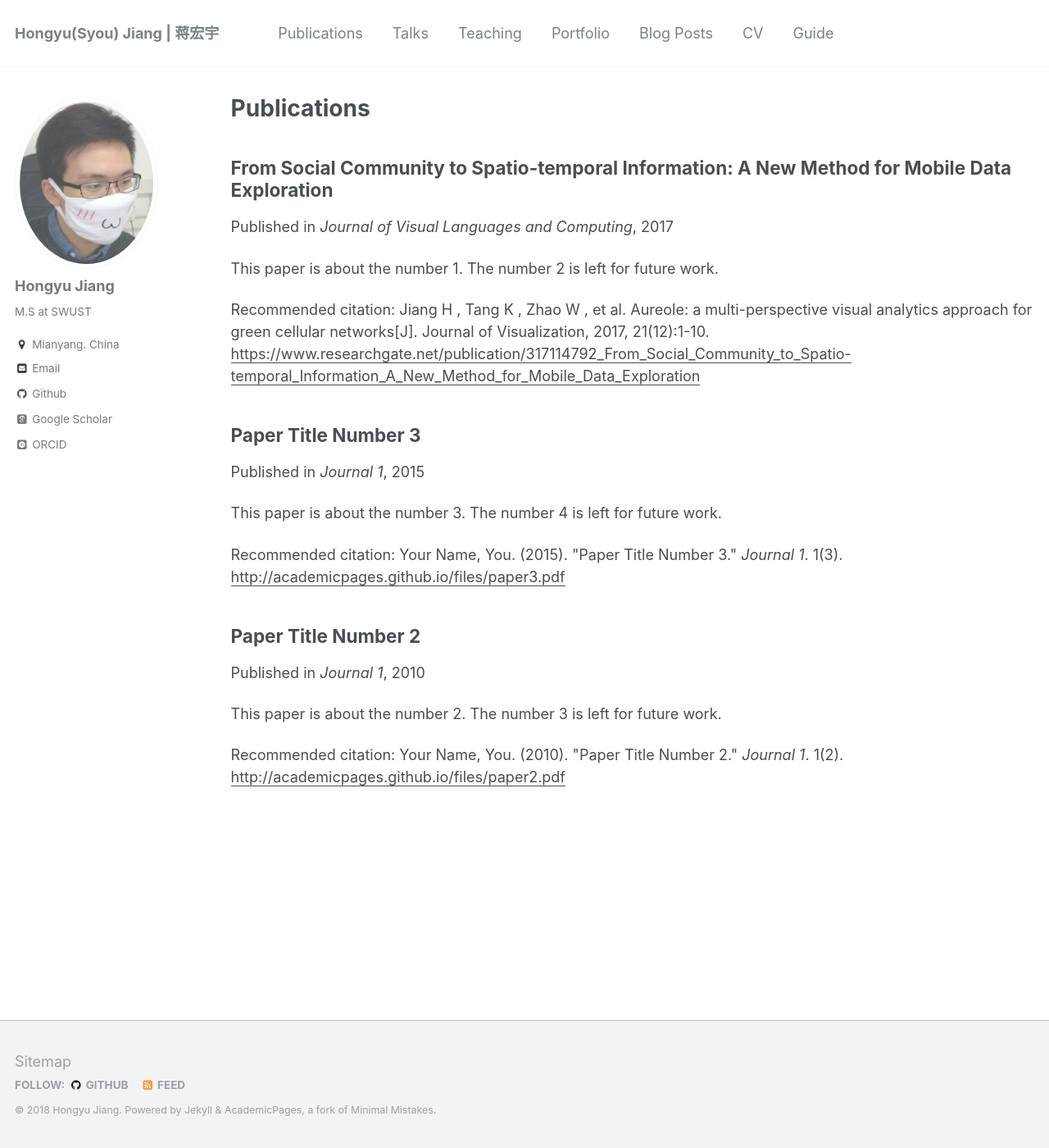
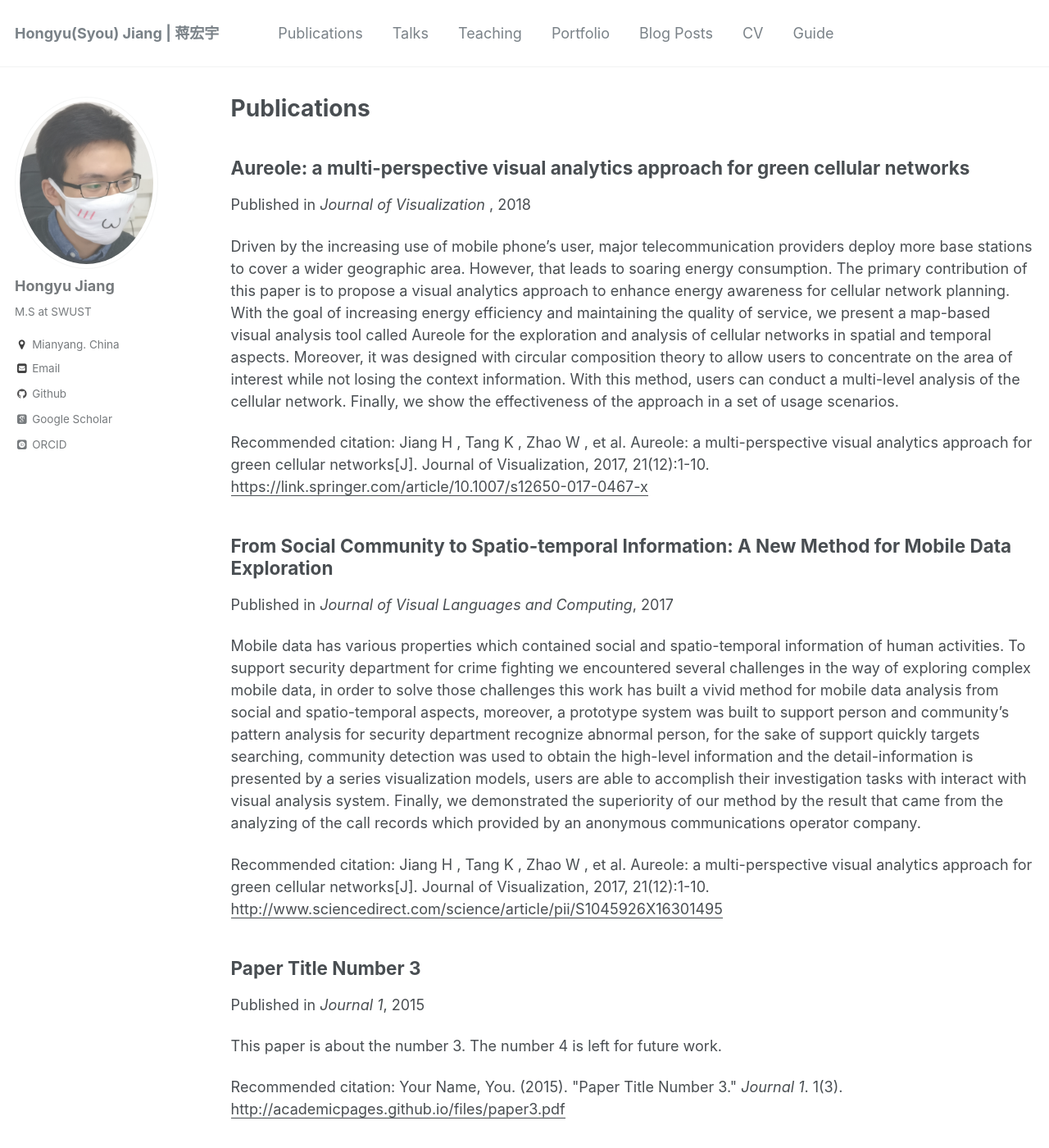
Before and after one commit to HongyuJiang/hongyujiang.github.io, a Jekyll site: the page built from _pages/publications.md, in a window 1280 px wide and 1400 px high. Shown: the whole window at 82% size. Built offline with Jekyll 4.4.1, drawn with Linux system fonts in a browser that asks for light colours; some web fonts are replaced.

Commit message:
add a paper

```diff
--- /dev/null
+++ b/_publications/aureole.md
@@ -0,0 +1,16 @@
+---
+title: "Aureole: a multi-perspective visual analytics approach for green cellular networks"
+collection: publications
+permalink: /publication/aurole
+excerpt: 'Driven by the increasing use of mobile phone’s user, major telecommunication providers deploy more base stations to cover a wider geographic area. However, that leads to soaring energy consumption. The primary contribution of this paper is to propose a visual analytics approach to enhance energy awareness for cellular network planning. With the goal of increasing energy efficiency and maintaining the quality of service, we present a map-based visual analysis tool called Aureole for the exploration and analysis of cellular networks in spatial and temporal aspects. Moreover, it was designed with circular composition theory to allow users to concentrate on the area of interest while not losing the context information. With this method, users can conduct a multi-level analysis of the cellular network. Finally, we show the effectiveness of the approach in a set of usage scenarios.'
+
+date: 2018-06-1
+venue: 'Journal of Visualization '
+paperurl: 'https://link.springer.com/article/10.1007/s12650-017-0467-x'
+citation: 'Jiang H , Tang K , Zhao W , et al. Aureole: a multi-perspective visual analytics approach for green cellular networks[J]. Journal of Visualization, 2017, 21(12):1-10.'
+---
+
+[Download paper here](http://www.swustvis.cn/media/filer_public/filer_public/ff/de/ffdefdf1-0b16-4ef9-9b71-6531d1d1b382/aureole-jov-jiang.pdf)
+
+Recommended citation:
+Jiang H , Tang K , Zhao W , et al. Aureole: a multi-perspective visual analytics approach for green cellular networks[J]. <i>Journal of Visualization</i>, 2017, 21(12):1-10.
--- a/_publications/from_social_community_ST.md
+++ b/_publications/from_social_community_ST.md
@@ -2,13 +2,14 @@
 title: "From Social Community to Spatio-temporal Information: A New Method for Mobile Data Exploration"
 collection: publications
 permalink: /publication/from_social_community_ST
-excerpt: 'This paper is about the number 1. The number 2 is left for future work.'
+excerpt: 'Mobile data has various properties which contained social and spatio-temporal information of human activities. To support security department for crime fighting we encountered several challenges in the way of exploring complex mobile data, in order to solve those challenges this work has built a vivid method for mobile data analysis from social and spatio-temporal aspects, moreover, a prototype system was built to support person and community’s pattern analysis for security department recognize abnormal person, for the sake of support quickly targets searching, community detection was used to obtain the high-level information and the detail-information is presented by a series visualization models, users are able to accomplish their investigation tasks with interact with visual analysis system. Finally, we demonstrated the superiority of our method by the result that came from the analyzing of the call records which provided by an anonymous communications operator company.'
 date: 2017-05-22
 venue: 'Journal of Visual Languages and Computing'
-paperurl: 'https://www.researchgate.net/publication/317114792_From_Social_Community_to_Spatio-temporal_Information_A_New_Method_for_Mobile_Data_Exploration'
+paperurl: 'http://www.sciencedirect.com/science/article/pii/S1045926X16301495'
 citation: 'Jiang H , Tang K , Zhao W , et al. Aureole: a multi-perspective visual analytics approach for green cellular networks[J]. Journal of Visualization, 2017, 21(12):1-10.'
 ---
 
 [Download paper here](http://www.swustvis.cn/media/filer_public/filer_public/be/3c/be3c72ec-fdef-42e3-bcf4-f862e85d78f9/1-s20-s1045926x16301495-main.pdf)
 
-Recommended citation: Jiang H , Tang K , Zhao W , et al. Aureole: a multi-perspective visual analytics approach for green cellular networks[J]. <i>Journal of Visualization </i>, 2017, 21(12):1-10.
+Recommended citation:
+Jiang H , Tang K , Zhao W , et al. Aureole: a multi-perspective visual analytics approach for green cellular networks[J]. <i>Journal of Visualization </i>, 2017, 21(12):1-10.
```
